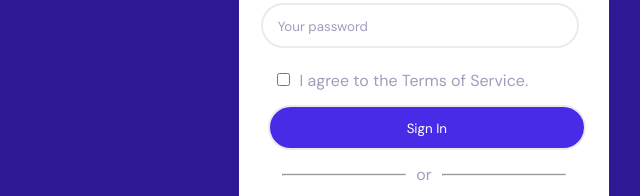
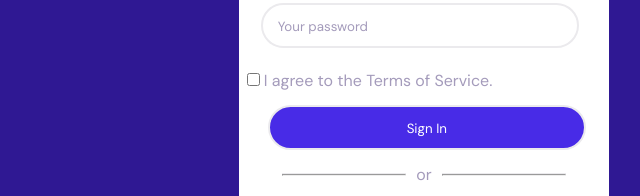
Before and after one commit to ASMA-GIT/frontend_assessment, a plain HTML site: page index.html in a window 1280 px wide. Shown: the part 372-568 px from the top of the page, 492-1132 px from the left. Drawn offline with Linux system fonts and the light colour scheme.

Commit message:
Update index.html
file updated

```diff
--- a/index.html
+++ b/index.html
@@ -1,12 +1,14 @@
 <!DOCTYPE html>
 <html lang="en">
+
 <head>
     <meta charset="UTF-8">
     <meta name="viewport" content="width=device-width, initial-scale=1.0">
     <title>Page-1</title>
-    <link rel="stylesheet" href="https://cdnjs.cloudflare.com/ajax/libs/font-awesome/5.15.3/css/all.min.css"/>
+    <link rel="stylesheet" href="https://cdnjs.cloudflare.com/ajax/libs/font-awesome/5.15.3/css/all.min.css" />
     <link rel="stylesheet" href="./css/style.css">
 </head>
+
 <body>
     <div class="page">
         <nav>
@@ -31,13 +33,11 @@
                     <h2>Generate Awesome Web Pages</h2>
                 </div>
                 <div class="page-desc">
-                    <h5 >
-                        The most important part of the Startup is the samples. The samples form a set of 25 usable pages you can use as is or you can add new blocks.
+                    <h5>
+                        The most important part of the Startup is the samples. The samples form a set of 25 usable pages
+                        you can use as is or you can add new blocks.
                     </h5>
                 </div>
-                <!-- <div class="learn-btn">
-                    <input type="button" value="Learn More">
-                </div> -->
                 <button class="learn-btn">
                     Learn More
                 </button>
@@ -55,11 +55,9 @@
                             <input type="text" placeholder="Your password">
                         </div>
                         <div class="terms">
-                        <div class="check-terms">
-                            <input type="checkbox" name="" id="">
-                        </div>
-                        <div class="terms-agree">
-                            <p>I agree to the Terms of Service.</p>
+                            <div class="checkbox-container">
+                                <input type="checkbox" id="cb1">
+                                <label for="cb1">I agree to the Terms of Service.</label>
                             </div>
                         </div>
                         <div class="input submit-btn ">
@@ -71,7 +69,9 @@
                             <hr>
                         </div>
                         <div class="or">or</div>
-                    <div class="line"><hr></div>
+                        <div class="line">
+                            <hr>
+                        </div>
                     </div>
                     <div class="input submit-btn twitter">
                         <input type="submit" value="Login via Twitter">
@@ -82,8 +82,6 @@
                 </div>
             </div>
         </div>
-
-
     </div>
 
 </body>
```
Lines whose indentation alone changed are shown as unchanged.
